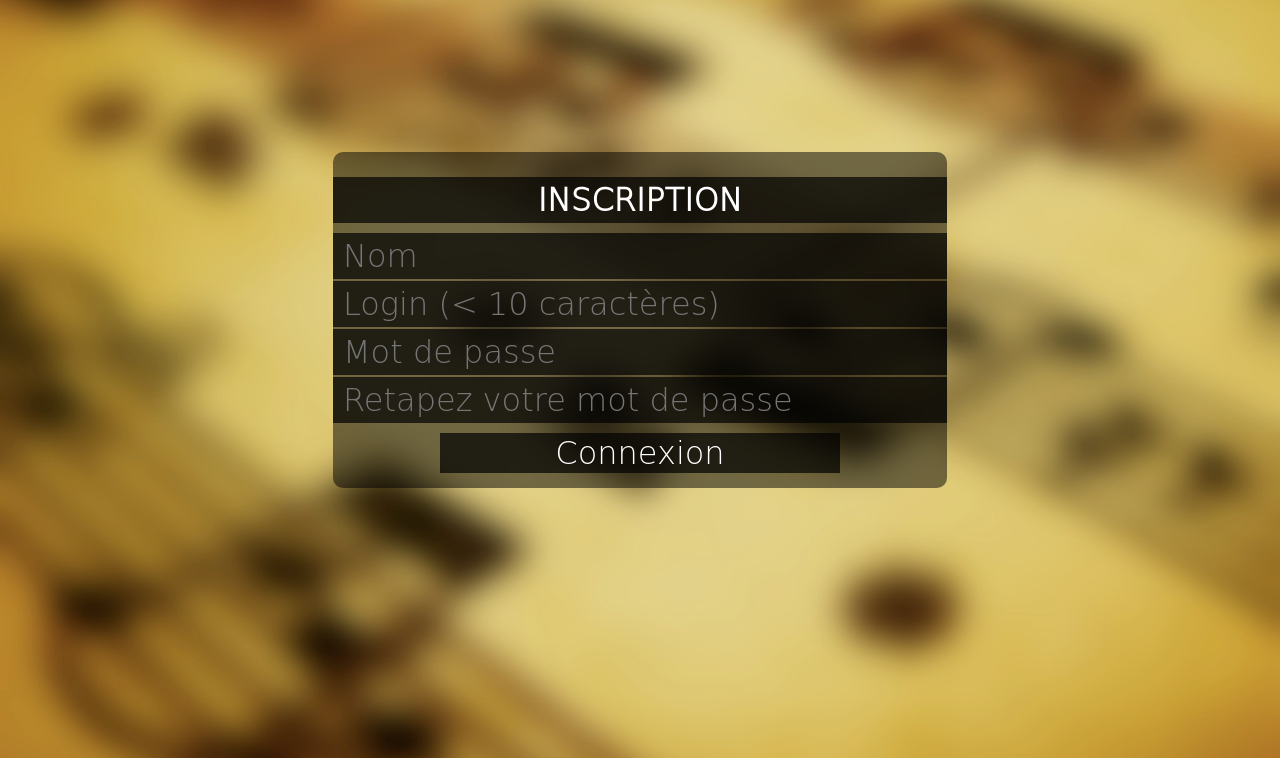
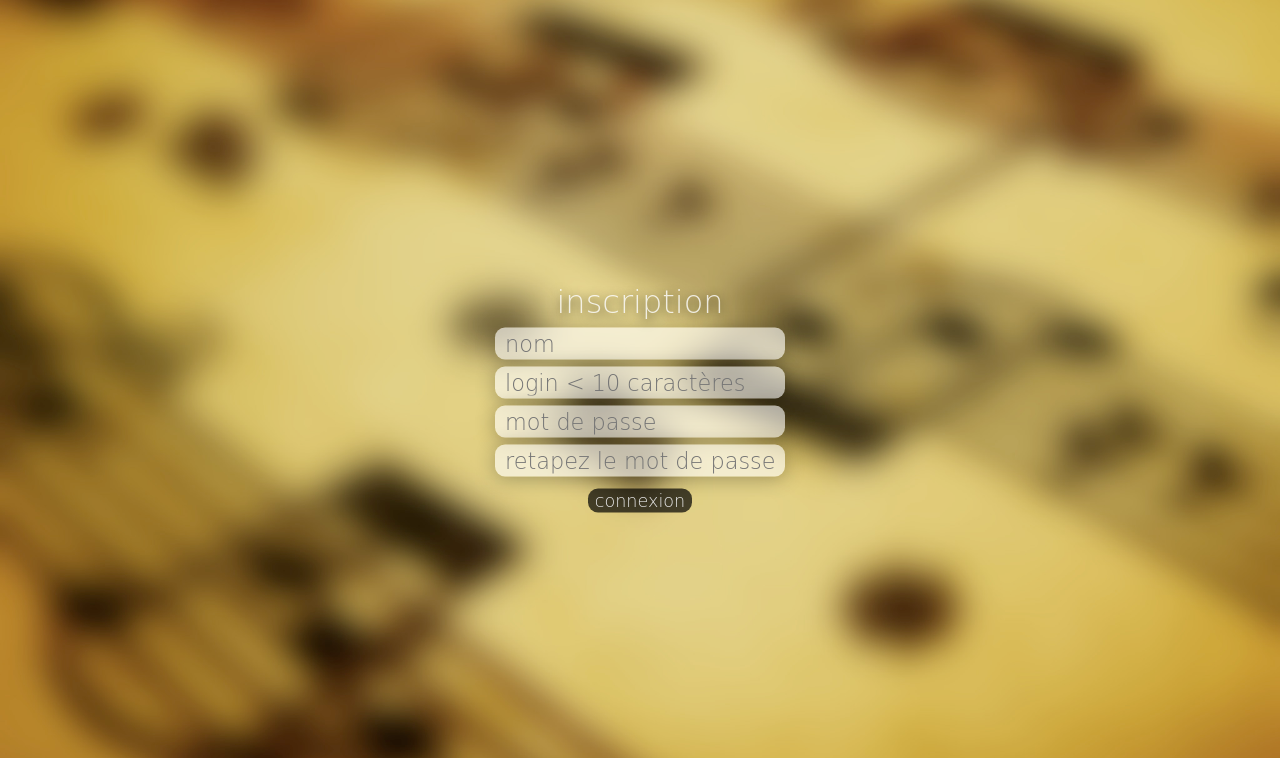
Before and after one commit to Zwiterrion/ProjetWeb, a PHP site: page /inscription.php in a window 1280 px wide. Shown: the top 758 px of the page. Run offline with PHP 8.4, Linux system fonts and the light colour scheme.

Commit message:
bugfix panier + polish

```diff
--- a/checkLogin.php
+++ b/checkLogin.php
@@ -16,14 +16,14 @@ if($_POST['password'] != '' && $_POST['pseudo'] != '') {
    $result = $accessBase->checkIntoBase($login, $password);
 
    if($result === false) {
-      header('Location: login.php');
+      header('Location: login.php?bad');
       exit();
    }
    else {
 
       $_SESSION['NAME_USER'] = $login;
       $_SESSION['PASSWORD'] = $password;
-      $_SESSION['Code_Abonne'] = $result;
+      $_SESSION['Code_Abonne'] = (int) $result;
 
       header('Location: index.php');
       exit();
--- a/index.css
+++ b/index.css
@@ -130,7 +130,8 @@ a
 
 .welcome .ctrlBar h1
 {
-    font-size: 180%;
+    font-weight: normal;
+    font-size: 300%;
     color: rgba(255,255,255,0.9);
 }
 .welcome .ctrlBar .stretch {
@@ -223,7 +224,7 @@ a
     flex: 1;
 }
 
-.inscription {
+/*.inscription {
     text-align: center;
     width: 100%;
     transform: translate(0,-50%);
@@ -274,7 +275,7 @@ a
     font-size: 200%;
     text-transform: uppercase;
     background-color:rgba(0,0,0,0.7);
-}
+}*/
 
 
 /*.log {
@@ -291,15 +292,6 @@ a
     height: 100%;
 
 }*/
-
-.error {
-
-    color: white;
-    font-size: 1.3em;
-    background-color: rgba(255,0,0,0.6);
-    padding: 5px 0;
-    margin: 2px 0;
-}
 
 .catalog .col {
     display: flex;
@@ -345,6 +337,7 @@ a
     color: rgb(240,240,240);
     background-color: rgba(30,30,30,0.8);
     display: flex;
+    align-items: center;
     margin: 0 0 3px 0;
     height: 4em;
     /*overflow: hidden;*/
@@ -361,6 +354,16 @@ a
     overflow: hidden;
 }
 
+.catalog li .play {
+    background-image: url("res/listen.png");
+    background-repeat: no-repeat;
+    background-size: contain;
+    background-position: center;
+
+    width: 2em;
+    margin: 10px;
+    height: 100%;
+}
 
 .catalog h2 {
     display: inline-block;
@@ -411,6 +414,54 @@ a
 */
 
 
+body.form > form {
+    position: absolute;
+    top:  50%;
+    left: 50%;
+    transform: translate(-50%,-50%);
+    /*color: white;*/
+    text-align: center;
+}
+body.form > form input[type="text"], body.form > form input[type="password"] {
+    display: block;
+    font-size: 140%;
+    border: none;
+    background-color: rgba(255,255,255,0.6);
+    border-radius: 10px;
+    box-shadow: 0 2px 20px rgba(0,0,0,0.3);
+
+    margin: 7px;
+    padding: 3px 10px;
+}
+body.form > form input[type="submit"], body.form > form a {
+    display: inline-block;
+    border: none;
+    background-color: rgba(0,0,0,0.7);
+    color: rgb(230,230,230);
+    border-radius: 10px;
+    margin: 5px;
+    padding: 2px 7px;
+    font-size: 110%;
+}
+body.form > form h1 {
+    font-weight: normal;
+    text-shadow: 0 3px 11px black;
+    color: rgba(255,255,255, 0.8);
+    margin: 0;
+}
+
+
+.error {
+
+    color: white;
+    font-size: 1.3em;
+    background-color: rgba(255,0,0,0.6);
+    padding: 5px 0;
+    margin: 2px 0;
+}
+
+
+
 .Amazon a{
 
     text-decoration: none;
--- a/inscription.php
+++ b/inscription.php
@@ -24,20 +24,5 @@
    $error .= "Le login est déjà utilisé";
 }
 
-    if($error != '')
-      $error = p(class_('error'), $error);
 
-    $formLogin = form(action('checkConnexion.php'),method('POST'),class_('inscription'),div(
-      h1('Inscription'),
-      $error,
-      input(class_('inscrip_item'),name('email'),type('text'),class_(''),placeholder('Nom')),
-      input(class_('inscrip_item'),name('pseudo'),type('text'),class_(''),placeholder('Login (< 10 caractères)')),
-      input(class_('inscrip_item'),name('password'),type('password'),class_(''),placeholder('Mot de passe')),
-      input(class_('inscrip_item'),name('password_verif'),type('password'),class_(''),placeholder('Retapez votre mot de passe')),
-
-      input(class_('connexion_item'),type('submit'),value("Connexion"))));
-
-      echoXml( page('inscription', '', $formLogin));
-
-
-    ?>
+echoXml( page('inscription', 'form', registerForm($error)));
--- a/templates.php
+++ b/templates.php
@@ -51,7 +51,7 @@ function catalogHtml($composers, $works, $albums, $records, $filters, $cart)
             $fname,
             $e->Elem->Value['str2']
          ));
-   })));
+            })));
 
    $w = Div(class_('col'),
             Div(H2('Œuvres'), unsetFilterButton('work',$filters)),
@@ -72,17 +72,17 @@ function catalogHtml($composers, $works, $albums, $records, $filters, $cart)
       return Li( Span(class_('img'), style_("background-image: url(\"media.php?param=2&code=$id\");")),
                  A(href("?album=$id&$args"), $e->Elem->Value['str1']) );
 
-   })));
+            })));
 
    $r = Div(class_('col'),
             Div(H2('Morceaux'), unsetFilterButton('record',$filters)),
             Ul( forH($records, function($k,$e) use($args,$cart) {
 
       $id = $e->Elem->Value['id'];
-      return Li( A(onclick('this.firstChild.play()'), Audio(id((string)$id), Source(src('media.php?param=3&code='.$id), type('audio/mpeg'))), 'lire'),
-                 ($cart) ? cartButton($id, isset($e->Elem->Value['cart'])) : '',
+      return Li( A(class_('play'), onclick('this.firstChild.play()'), Audio(id((string)$id), Source(src('media.php?param=3&code='.$id), type('audio/mpeg')))),
+                 ($cart) ? cartButton($id, isset($e->Elem->Value['cartId'])) : '',
 	         A(href("?record=$id&$args"), $e->Elem->Value['str1']) );
-   })));
+            })));
 
 
    return Div(class_('catalog'), $c, $w, $a, $r);
@@ -150,3 +150,28 @@ function ctrlBar($filters, $cart, $user)
                Span( $cart, $mLogin, ' · ', A(class_('about'), href('about.php'), 'à propos') )
    );
 }
+
+
+function loginForm($bad)
+{
+   return form( action('checkLogin.php'),method('POST'),
+                h1('connexion'),
+                //A(class_('pas_inscrit'),href('inscrption.php'), 'Pas encore inscrit ?'),
+                input(name('pseudo'),type('text'),placeholder('nom utilisateur')),
+                input(name('password'),type('password'),placeholder('mot de passe')),
+                input(type('submit'),value("connexion")),
+                A(href('inscription.php'), 'inscription') );
+}
+
+
+function registerForm($error) {
+   return form( action('checkConnexion.php'),method('POST'),
+                h1('inscription'),
+                ($error != '') ? p(class_('error'), $error) : '',
+                input(name('email')         , type('text')    , placeholder('nom')),
+                input(name('pseudo')        , type('text')    , placeholder('login < 10 caractères')),
+                input(name('password')      , type('password'), placeholder('mot de passe')),
+                input(name('password_verif'), type('password'), placeholder('retapez le mot de passe')),
+
+                input(type('submit'), value("connexion")) );
+}
```
Also changed, not shown: Data.php (+37 -8 lines), index.php (+6 -4 lines), login.php (+1 -14 lines), media.php (+3 -4 lines), res/listen.png (added), res/listen.svg (added). Lines whose indentation alone changed are shown as unchanged.
